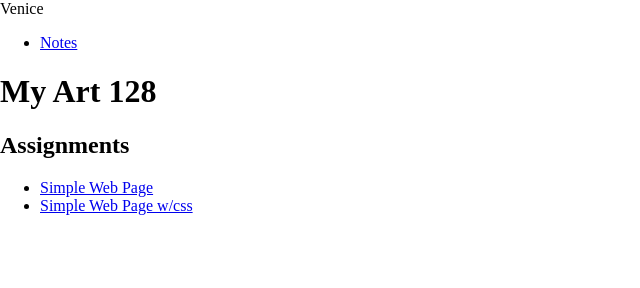
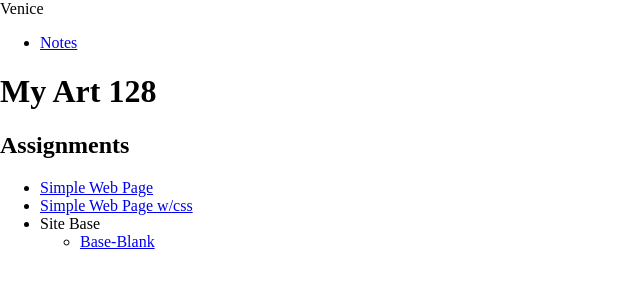
Before and after one commit to mbagolor/studentsite, a plain HTML site: page art128/index.html in a window 1280 px wide. Shown: the whole page, without its empty margins (0-640 px from the left). Drawn offline with Linux system fonts and the light colour scheme; files that its build step writes are made by us from their sources.

Commit message:
included base-blank

```diff
--- a/art128/index.html
+++ b/art128/index.html
@@ -45,6 +45,11 @@
         <ul>
             <li><a href="simplewebpage/simplewebpage.html">Simple Web Page</a></li>
             <li><a href="simplewebpagewithcss/index.html">Simple Web Page w/css</a></li>
+            <li>Site Base
+                <ul>
+                    <li><a href="base-blank/index.html">Base-Blank</a></li>
+                </ul>
+            </li>
 
         </ul>
     </body>
```
